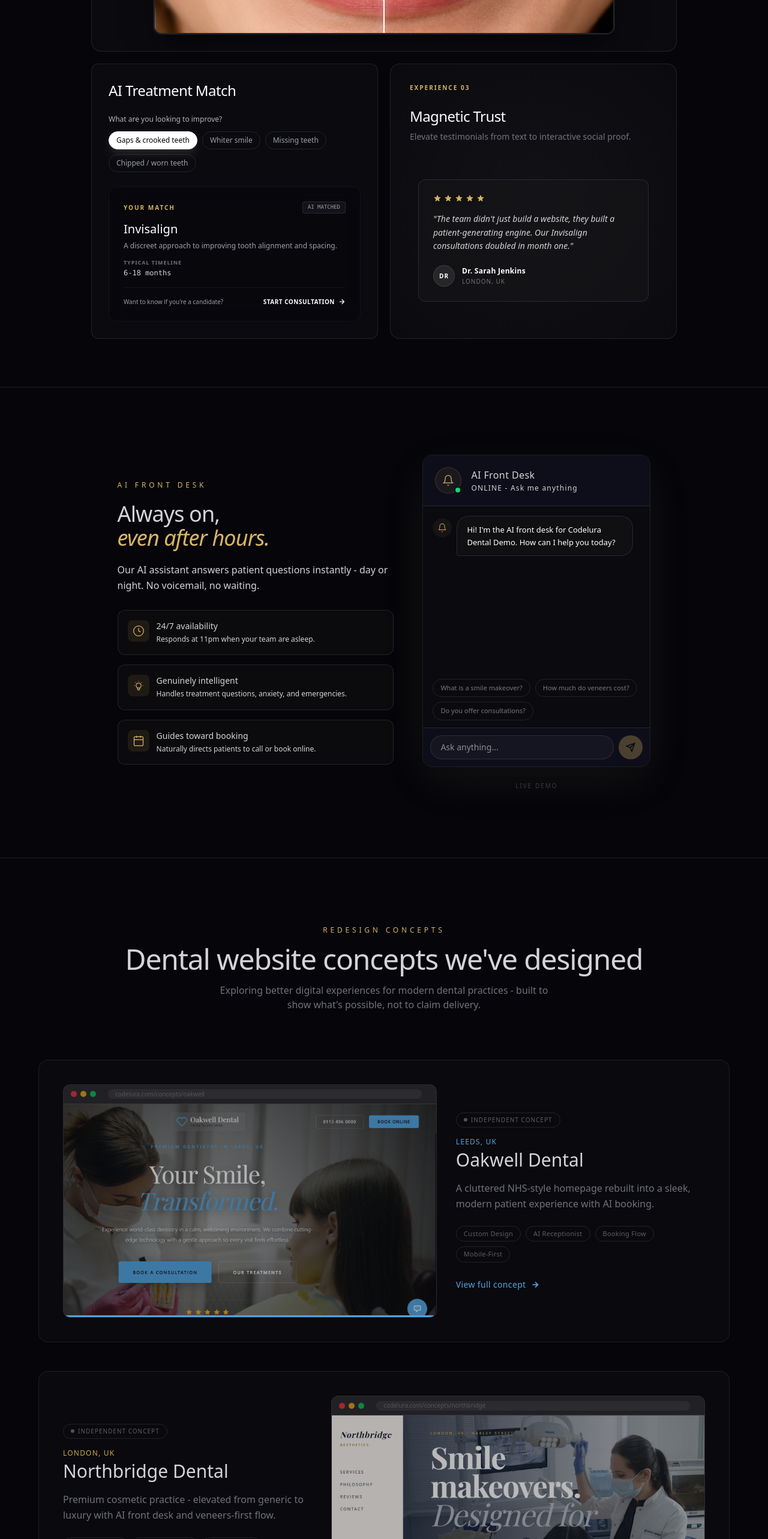
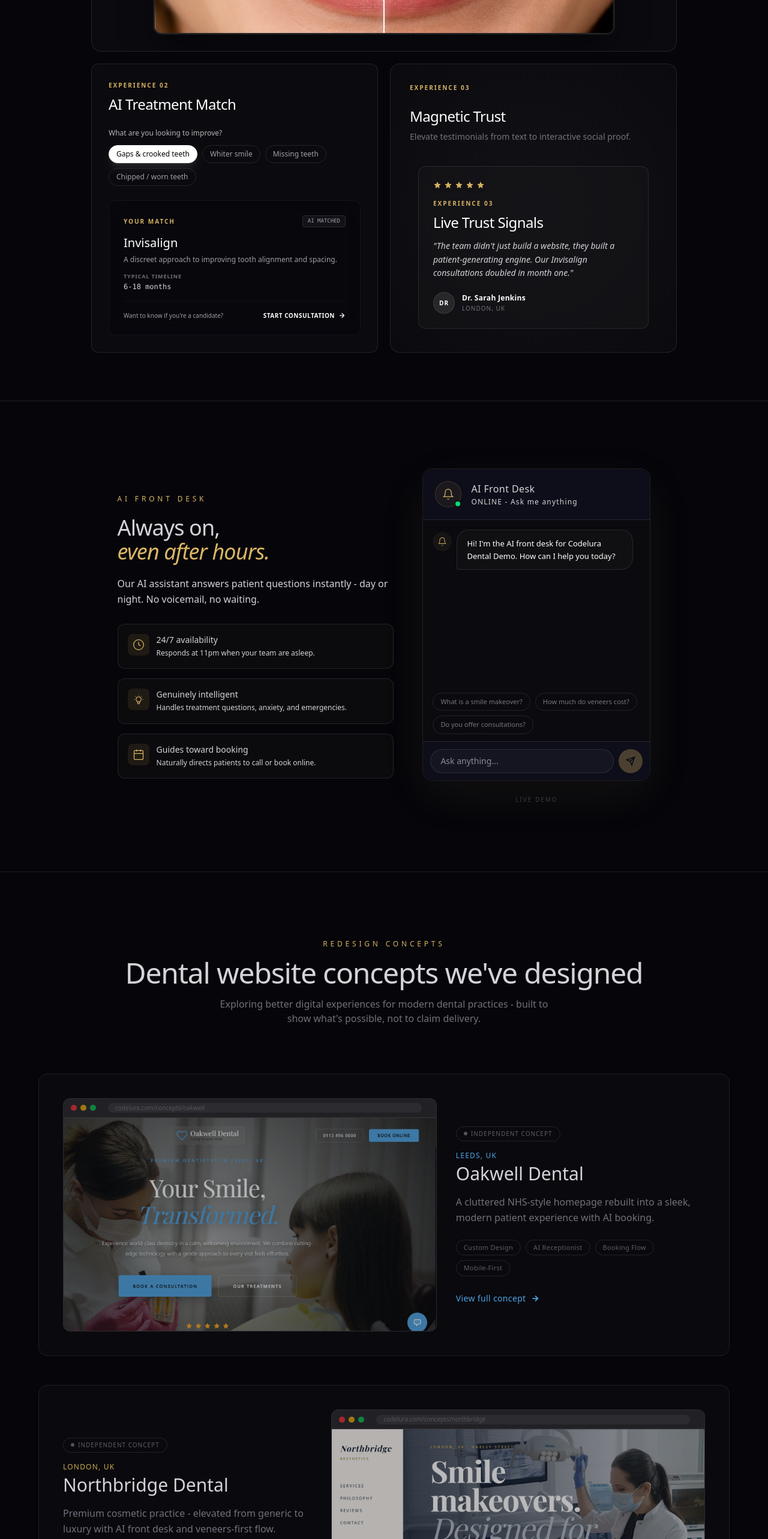
Before and after one commit to shubham-writes/dental-codelura, a Next.js app: page / in a window 1280 px wide. Shown: the part 1680-4246 px from the top of the page at 60% size. Built offline with nearby package versions, Linux system fonts and the light colour scheme; a web font is replaced by a local one.

Commit message:
fix: add missing experience tags and add mobile gradient fade to concept thumbnails

```diff
--- a/components/WorkShowcase.tsx
+++ b/components/WorkShowcase.tsx
@@ -60,10 +60,10 @@ export default function WorkShowcase() {
 function WorkCard({ example, reverse }: { example: any; reverse: boolean }) {
   return (
     <div
-      className={`flex flex-col ${reverse ? "lg:flex-row-reverse" : "lg:flex-row"} gap-0 lg:gap-8 items-center rounded-2xl border border-white/8 bg-white/2 overflow-hidden lg:overflow-visible p-0 lg:p-10`}
+      className={`flex flex-col ${reverse ? "lg:flex-row-reverse" : "lg:flex-row"} gap-0 lg:gap-8 items-center rounded-2xl border border-white/8 bg-white/[0.02] overflow-hidden lg:overflow-visible p-0 lg:p-10`}
     >
       {/* Preview panel */}
-      <div className="w-full lg:w-3/5 aspect-16/10 lg:rounded-xl overflow-hidden relative bg-white/5 border-b lg:border border-white/10 group">
+      <div className="w-full lg:w-3/5 aspect-16/10 lg:rounded-xl overflow-hidden relative bg-white/5 lg:border border-white/10 group">
         {/* Browser chrome */}
         <div className="absolute top-0 left-0 right-0 h-8 bg-white/5 border-b border-white/10 flex items-center px-3 gap-2 z-10">
           <div className="flex gap-1.5">
@@ -102,11 +102,8 @@ function WorkCard({ example, reverse }: { example: any; reverse: boolean }) {
           </span>
         </a>
 
-        {/* Color accent bar at bottom */}
-        <div
-          className="absolute bottom-0 left-0 right-0 h-0.75"
-          style={{ backgroundColor: example.accentColor }}
-        />
+        {/* Gradient fade at bottom for mobile */}
+        <div className="absolute bottom-0 left-0 right-0 h-24 bg-gradient-to-t from-[#0a0a0f] to-transparent pointer-events-none lg:hidden" />
       </div>
 
       {/* Text */}
--- a/components/experiences/TreatmentExplorer.tsx
+++ b/components/experiences/TreatmentExplorer.tsx
@@ -88,7 +88,10 @@ export default function TreatmentExplorer() {
       <div className="absolute top-0 right-0 w-64 h-64 bg-gold/5 rounded-full blur-[80px] -z-10 group-hover:bg-gold/10 transition-colors duration-700" />
 
       <div className="flex items-center justify-between mb-6">
-        <h3 className="text-xl sm:text-2xl text-white font-light tracking-tight">AI Treatment Match</h3>
+        <div>
+          <p className="text-gold text-[10px] tracking-[0.2em] uppercase font-semibold mb-2">Experience 02</p>
+          <h3 className="text-xl sm:text-2xl text-white font-light tracking-tight">AI Treatment Match</h3>
+        </div>
         {status === 'scanning' && (
           <span className="flex items-center gap-1.5 text-[9px] text-gold uppercase tracking-widest font-mono bg-gold/10 px-2 py-0.5 rounded-full border border-gold/20">
             <span className="w-1.5 h-1.5 rounded-full bg-gold animate-pulse" />
--- a/components/experiences/TrustBuilder.tsx
+++ b/components/experiences/TrustBuilder.tsx
@@ -58,6 +58,8 @@ export default function TrustBuilder() {
                 </svg>
               ))}
             </div>
+            <p className="text-gold text-[10px] tracking-[0.2em] uppercase font-semibold mb-2">Experience 03</p>
+            <h3 className="text-xl sm:text-2xl text-white font-light tracking-tight mb-3">Live Trust Signals</h3>
             <p className="text-sm text-zinc-300 italic mb-5 leading-relaxed">"The team didn't just build a website, they built a patient-generating engine. Our Invisalign consultations doubled in month one."</p>
             <div className="flex items-center gap-3">
               <div className="w-9 h-9 rounded-full bg-zinc-800 border border-white/10 flex items-center justify-center text-[10px] font-bold text-white tracking-widest">DR</div>
```
